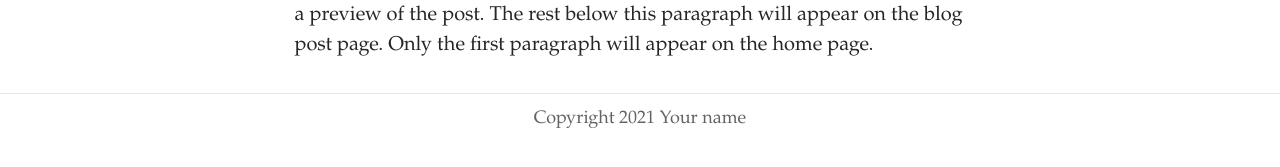
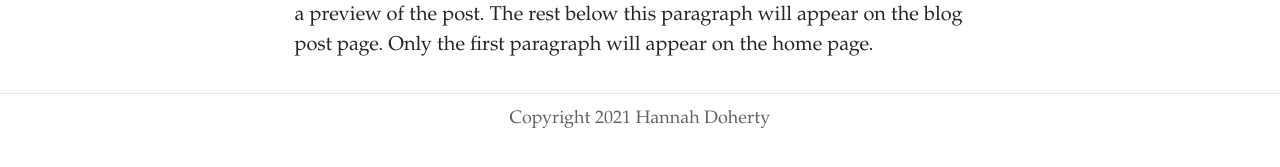
Before and after one commit to 19061287han/typoblog, a Jekyll site: the page built from index.html, in a window 1280 px wide. Shown: the part 527-694 px from the top of the page. Built offline with Jekyll 4.4.1, drawn with Linux system fonts in a browser that asks for light colours; some web fonts are replaced; the list of posts is cut into pages by our own code.

Commit message:
Update Settings “general”

```diff
--- a/_data/settings.yml
+++ b/_data/settings.yml
@@ -1,13 +1,13 @@
 title: Your name or name of site
 description: A website with a blog
+footer_text: Copyright 2021 Hannah Doherty
+header_feature_image: ../uploads/pages.jpg
 header_text: My Dream Blog
 header_text_color: "#ffffff"
-footer_text: Copyright 2021 Your name
-header_feature_image: ../uploads/pages.jpg
-bannerheight: "20vmax"
-navbarheight: "55px"
-gridlayout: false
+bannerheight: 20vmax
+navbarheight: 55px
 logo: /uploads/logo.jpg
 favicon: /uploads/favicon.ico
+gridlayout: false
+fixednavbar: false
 upzoom: true
-fixednavbar: false
```
